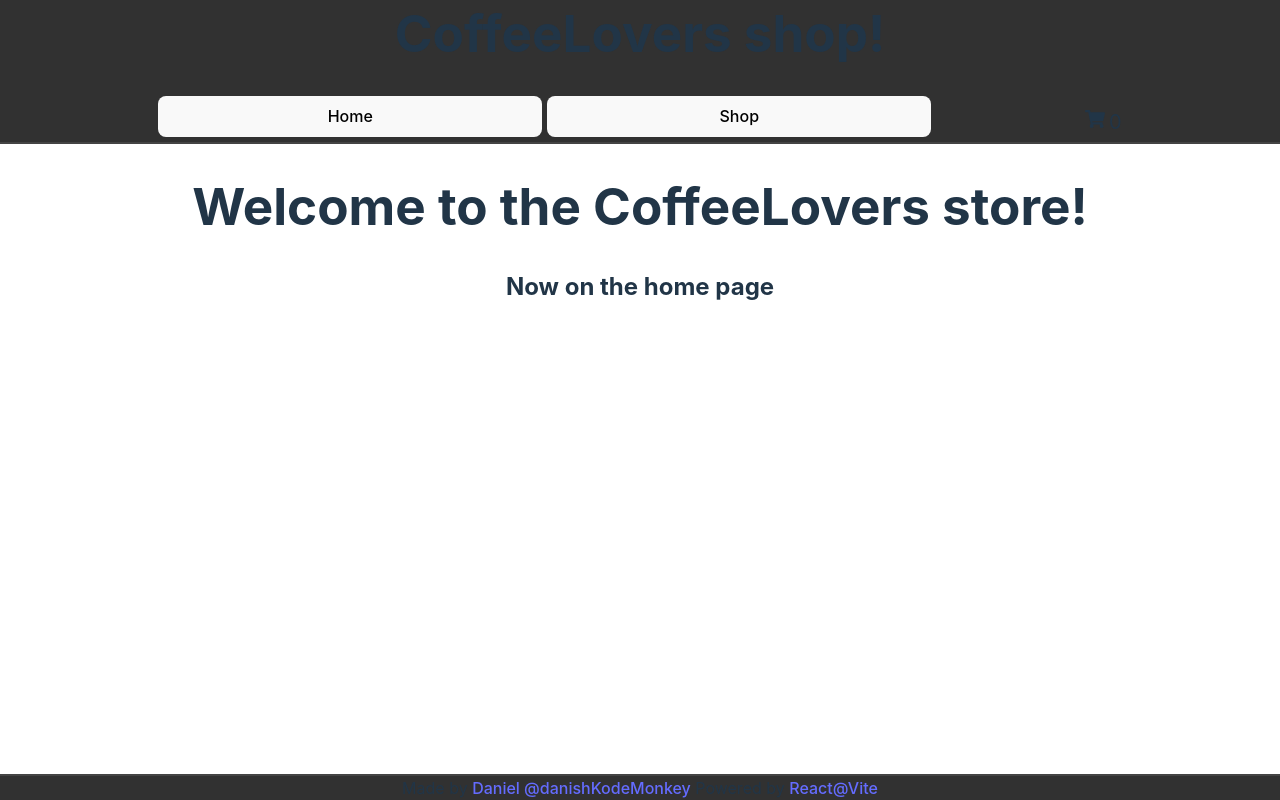
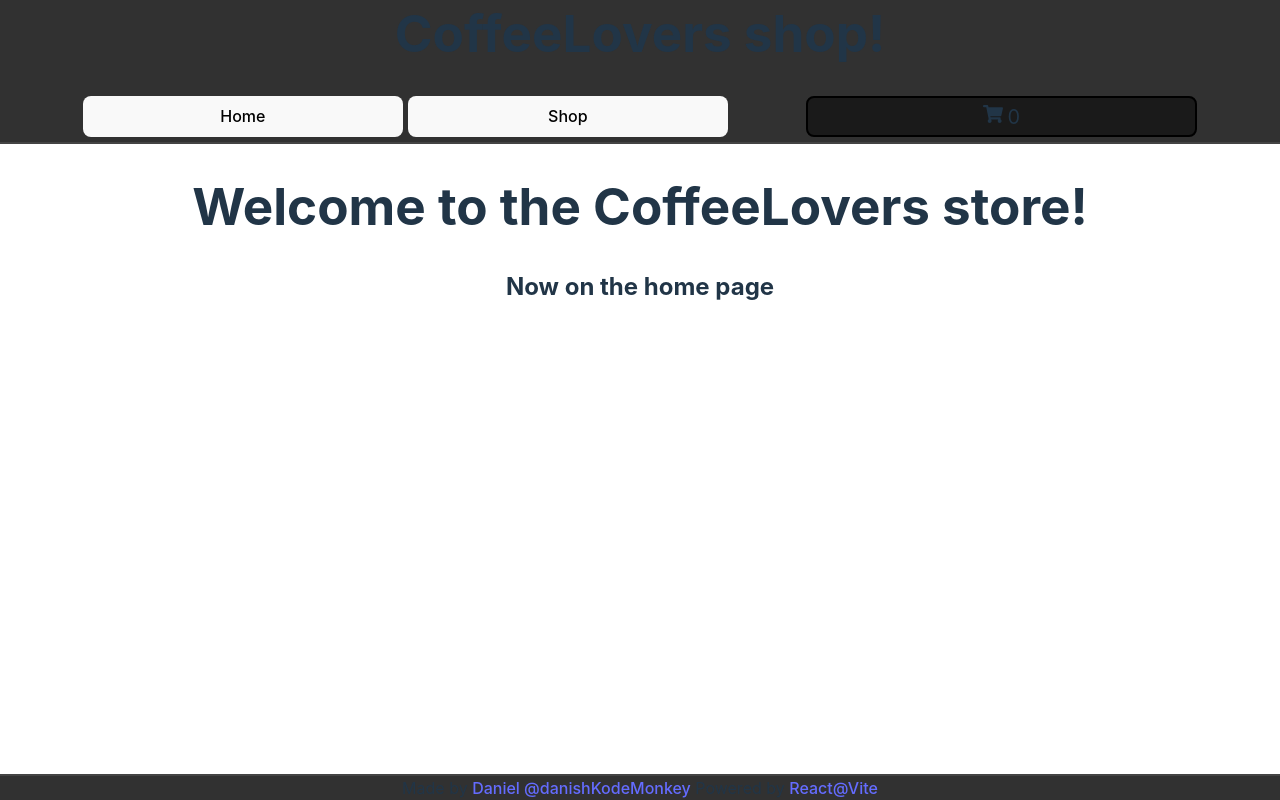
Before and after one commit to DanishKodeMonkey/odin-shopping-cart, a React (Vite) app: page / in a window 1280 px wide. Built offline with nearby package versions, Linux system fonts and the light colour scheme.

Commit message:
feat: implement drop down menu showing preview of cart and link to checkout

```diff
--- a/src/components/Header/CartMenu.css
+++ b/src/components/Header/CartMenu.css
@@ -1,3 +1,57 @@
+.cart-menu{
+    width: 30%;
+    position: relative;
+    border-radius: 8px;
+
+}
+.cart-menu:hover, .cart-menu-expanded:hover{
+    border-color: aliceblue;
+}
+.cart-menu:active{
+    background-color: #2b2b2b;
+}
+
+.cart-menu, .cart-menu-expanded{
+    background-color: #1a1a1a;
+    border: 2px solid black;
+    transition: 500ms cubic-bezier(0.785, 0.135, 0.15, 0.86);
+    padding: 0.2rem;
+}
+
 .cart-icon, .total-items-text {
     font-size: clamp(2px, 5vw, 20px);
 }
+
+/* expanded cart menu styles */
+
+.cart-menu-expanded{
+    border-top: none;
+    border-radius: 0 0 20% 20%;
+    width: 93%;
+    padding-left: 2%;
+    padding-right: 3%;
+    padding-bottom: 5%;
+    position: absolute;
+    top:100%;
+    right:0;
+    z-index:3;
+    display: flex;
+    flex-direction: column;
+    overflow-x:hidden;
+
+
+}
+
+.cart-item{
+    display: flex;
+    flex-direction: column;
+    background-color: green;
+    font-size: 2vw;
+}
+.cart-total{
+    border-top: 2px solid #cccccc70;
+    border-bottom: 4px double #cccccc70;
+}
+.checkout-button{
+    background-color: #202929;
+}
--- a/src/components/Header/CartMenu.jsx
+++ b/src/components/Header/CartMenu.jsx
@@ -1,4 +1,5 @@
 import React from 'react';
+import { useState } from 'react';
 import { useCart } from '../../CartContext';
 import { FaShoppingCart } from 'react-icons/fa';
 import { IconContext } from 'react-icons';
@@ -7,6 +8,7 @@ import './CartMenu.css';
 const CartMenu = () => {
     // destructure custom state hook to use data
     const { cartItems } = useCart();
+    const [isMenuOpen, setIsMenuOpen] = useState(false);
 
     // calculate the total quantity of items in the cart
     const totalItems = cartItems.reduce(
@@ -14,13 +16,48 @@ const CartMenu = () => {
         0
     );
 
+    const totalPrice = cartItems.reduce(
+        (total, item) => total + item.quantity * item.price,
+        0
+    );
+
+    const handleMenuToggle = () => {
+        // Boolean reversal for toggle of state
+        setIsMenuOpen(prevIsMenuOpen => !prevIsMenuOpen);
+    };
+
+    // Helper function to filter out non-alphanumeric characters
+    const cleanTitle = title => {
+        return title.replace(/[^a-zA-Z0-9\s]/g, '');
+    };
     return (
-        <div>
-            <IconContext.Provider value={{ className: 'cart-icon' }}>
-                <FaShoppingCart />
-            </IconContext.Provider>
-            &nbsp;
-            <span className='total-items-text'>{totalItems}</span>
+        <div className='cart-menu'>
+            <div
+                className='cart-icon-container'
+                onClick={handleMenuToggle}
+            >
+                <IconContext.Provider value={{ className: 'cart-icon' }}>
+                    <FaShoppingCart />
+                </IconContext.Provider>
+                &nbsp;
+                <span className='total-items-text'>{totalItems}</span>
+            </div>
+            {isMenuOpen && (
+                <div className={'cart-menu-expanded'}>
+                    <ul className='cart-item'>
+                        {cartItems.map(item => (
+                            <li key={item.id}>
+                                {item.quantity} -{' '}
+                                {cleanTitle(item.title).slice(0, 10)}
+                                {item.title.length > 10 ? '...' : ''} <br />
+                                {item.price} &euro;
+                            </li>
+                        ))}
+                    </ul>
+                    <p className='cart-total'>Total: {totalPrice} &euro;</p>
+                    <button className='checkout-button'>Checkout</button>
+                </div>
+            )}
         </div>
     );
 };
--- a/src/components/Header/Header.jsx
+++ b/src/components/Header/Header.jsx
@@ -8,7 +8,7 @@ const Header = () => {
             <h1 className={styles.headerH1}>CoffeeLovers shop!</h1>
             <div className={styles.HeaderBar}>
                 <NavBar />
-                <CartMenu className={styles.cartMenu} />
+                <CartMenu />
             </div>
         </div>
     );
--- a/src/components/Header/Header.module.css
+++ b/src/components/Header/Header.module.css
@@ -12,7 +12,7 @@ li{
     list-style-type: none;
 }
 .btn{
-    width: 30vw;
+    width: 25vw;
 }
 .headerH1{
     margin-top:0;
```
